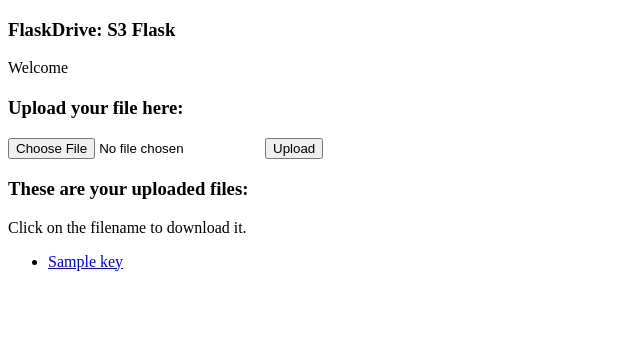
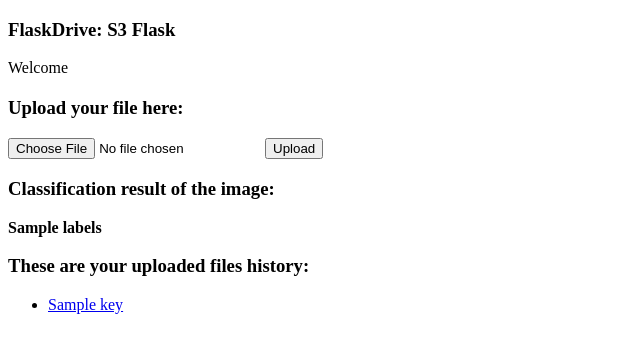
Before and after one commit to silongtan/AWS-Flower-Classification, a Flask app: template templates/storage.html in a window 1280 px wide. Shown: the top 353 px of the page, without its empty margins (0-640 px from the left). Run offline with Flask 2, Linux system fonts and the light colour scheme; the template is opened without the code that fills it: most values are stand-ins (such as "Sample title", 1, 10 or a date in 2020).

Commit message:
working app

```diff
--- a/app.py
+++ b/app.py
@@ -1,10 +1,12 @@
 import os
 from flask import Flask, render_template, request, redirect, send_file, url_for
-from util import list_files, download_file, upload_file
+from util import list_files, download_file, upload_file, load_labels
+import requests
 
 app = Flask(__name__)
 UPLOAD_FOLDER = "uploads"
-BUCKET = "insert_bucket_name_here"
+BUCKET = "721final"
+RESULT = "output-res"
 
 @app.route('/')
 def entry_point():
@@ -13,7 +15,8 @@ def entry_point():
 @app.route("/storage")
 def storage():
     contents = list_files(BUCKET)
-    return render_template('storage.html', contents=contents)
+    data_json = ""
+    return render_template('storage.html', contents=contents, labels=data_json)
 
 @app.route("/upload", methods=['POST'])
 def upload():
@@ -22,6 +25,9 @@ def upload():
         f.save(f.filename)
         upload_file(f"{f.filename}", BUCKET)
 
+        data_json = str(load_labels(f"{f.filename}", RESULT))
+        contents = list_files(BUCKET)
+        render_template('storage.html', contents=contents, labels=data_json)
         return redirect("/storage")
 
 @app.route("/download/<filename>", methods=['GET'])
--- a/templates/storage.html
+++ b/templates/storage.html
@@ -22,10 +22,13 @@
           </form>
         </div>
 
+        <div>
+          <h3>Classification result of the image:</h3>
+          <p><strong>{{ labels }}</strong></p>
+        </div>
 
         <div>
-          <h3>These are your uploaded files:</h3>
-          <p>Click on the filename to download it.</p>
+          <h3>These are your uploaded files history:</h3>
           <ul>
             {% for item in contents %}
               <li>
```
Also changed, not shown: util.py (+22 -0 lines), baby.jpeg (added), car.jpeg (added).
